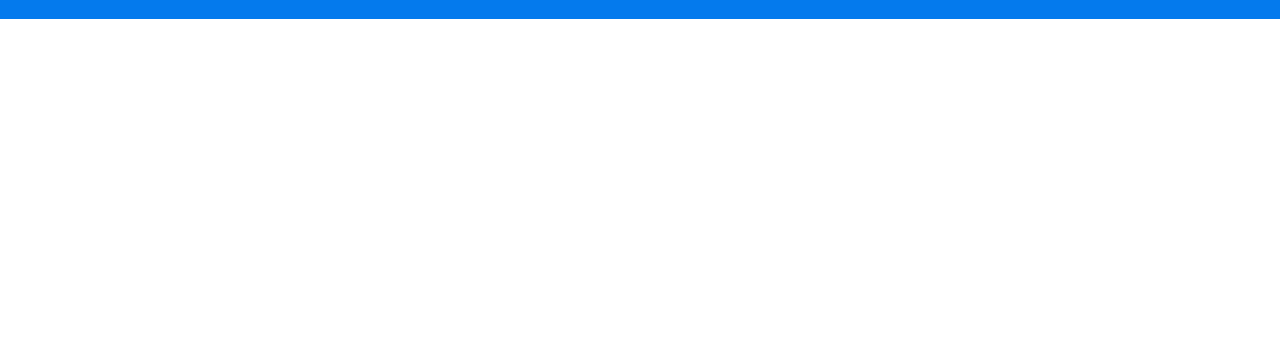
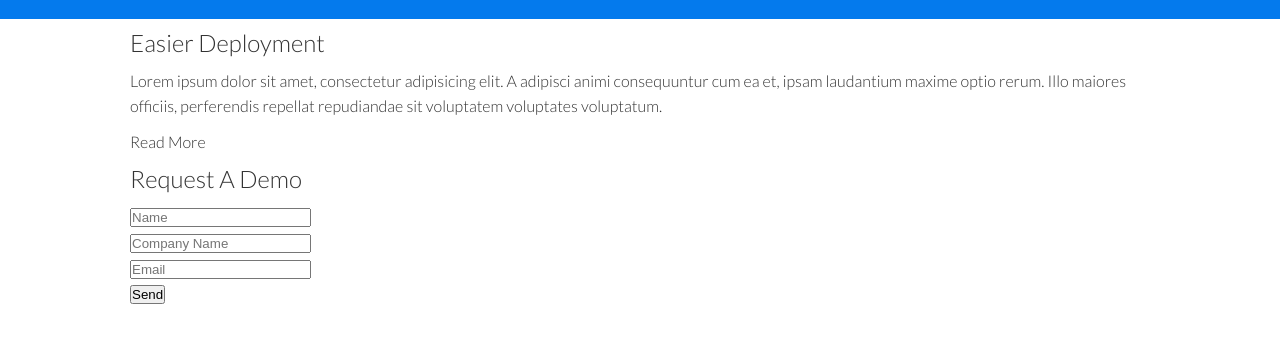
Before and after one commit to vijaygenius123/loruki, a plain HTML site: page index.html in a window 1280 px wide. Shown: the part 51-394 px from the top of the page. Drawn offline with Linux system fonts and the light colour scheme.

Commit message:
Added Showcase Content

```diff
--- a/index.html
+++ b/index.html
@@ -3,7 +3,7 @@
 <head>
     <meta charset="UTF-8">
     <title>Loruki</title>
-    <link rel="stylesheet" href="./styles.css">
+    <link href="./styles.css" rel="stylesheet">
 </head>
 <body>
 
@@ -21,5 +21,35 @@
     </div>
 </div>
 
+<!-- Showcase -->
+
+<section class="showcase">
+    <div class="container grid">
+        <div class="showcase-text">
+            <h1>Easier Deployment</h1>
+            <p>Lorem ipsum dolor sit amet, consectetur adipisicing elit. A adipisci animi consequuntur cum ea et, ipsam
+                laudantium maxime optio rerum. Illo maiores officiis, perferendis repellat repudiandae sit voluptatem
+                voluptates voluptatum.</p>
+            <a href="" class="btn btn-outline">Read More</a>
+        </div>
+
+        <div class="showcase-form card">
+            <h2>Request A Demo</h2>
+            <form action="">
+                <div class="form-control">
+                    <input type="text" name="name" placeholder="Name" required>
+                </div>
+                <div class="form-control">
+                    <input type="text" name="company" placeholder="Company Name" required>
+                </div>
+                <div class="form-control">
+                    <input type="email" name="email" placeholder="Email" required>
+                </div>
+                <input type="submit" value="Send" class="btn btn-primary">
+            </form>
+        </div>
+    </div>
+</section>
+
 </body>
 </html>
```
